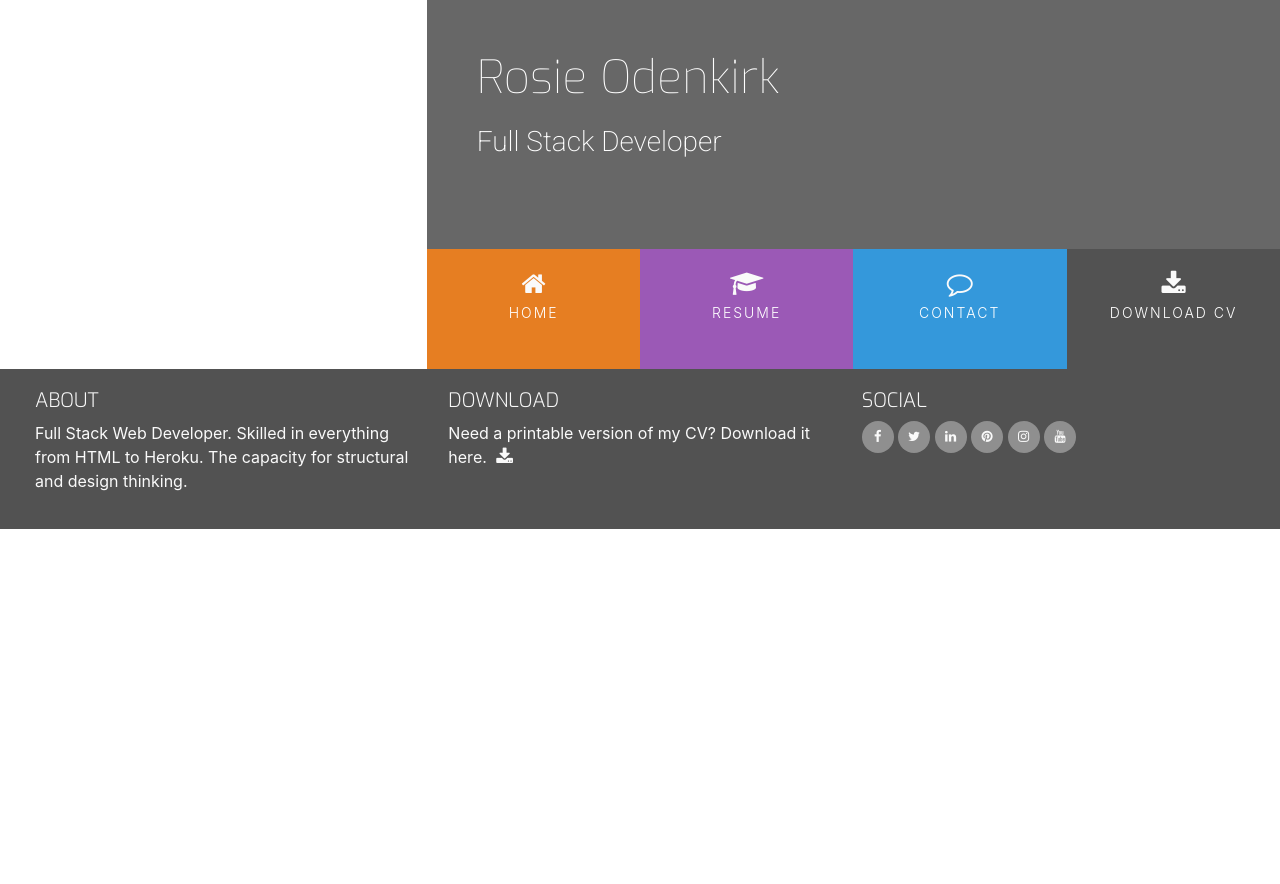
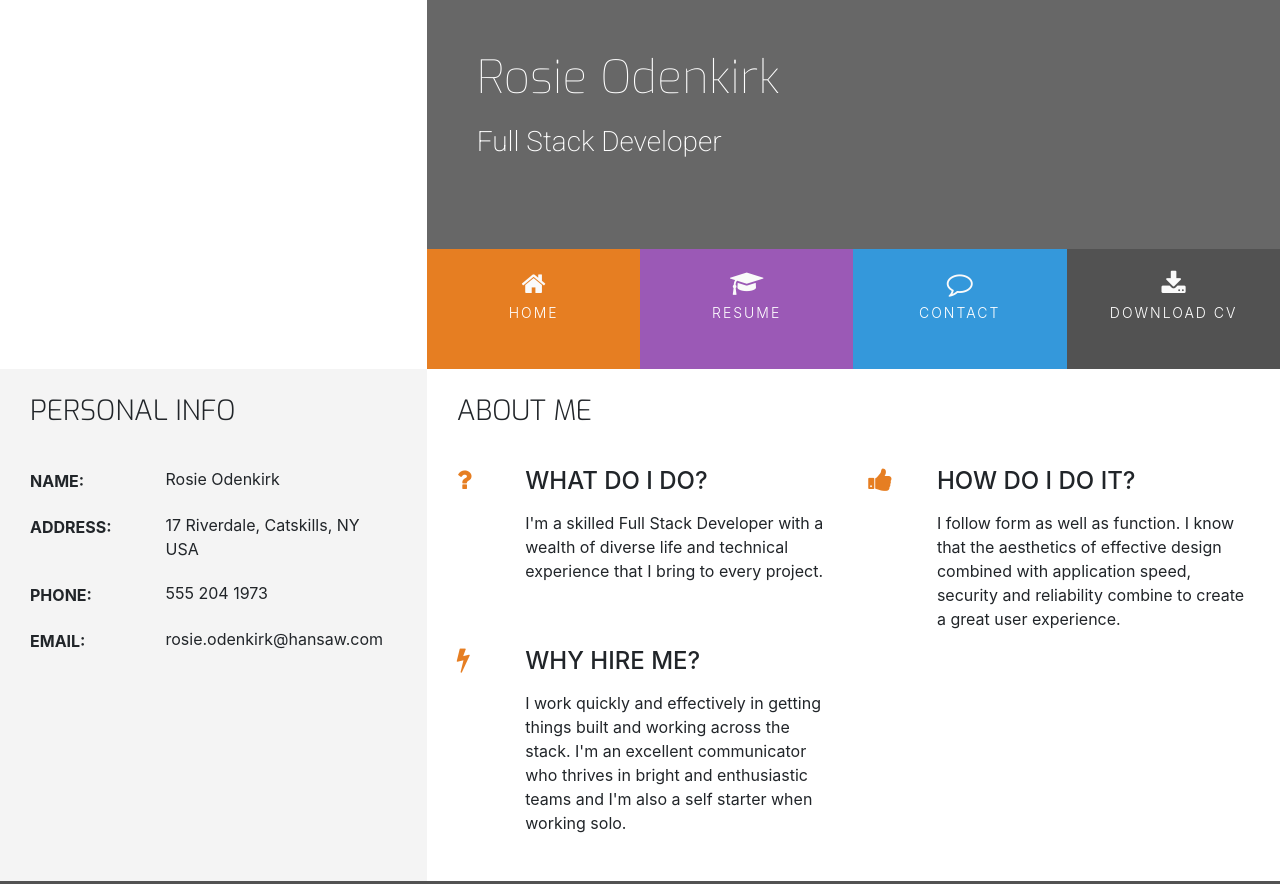
Before and after one commit to Davewalsh3/UCD-Resume, a plain HTML site: page resume.html in a window 1280 px wide. Shown: the top 884 px of the page. Before the commit the page ends 800 px from the top, so only its background shows below. Drawn offline with nearby package versions, Linux system fonts and the light colour scheme.

Commit message:
Resume initial commit

```diff
--- a/resume.html
+++ b/resume.html
@@ -45,7 +45,118 @@
         </div>
     </header>
     <section>
+<section class="container-fluid">
+        <div class="row">
+            <div class="col-md-4 bg-color-personal-info section-column">
+                <div class="row">
+                    <div class="col-12">
+                        <h3 class="section-heading uppercase">
+                            Personal Info
+                        </h3>
+                    </div>
+                </div>
+                <div class="personal-info-item">
+                    <div class="key">
+                        <p class="uppercase">
+                            Name:
+                        </p>
+                    </div>
+                    <div class="value">
+                        <p>
+                            Rosie Odenkirk
+                        </p>
+                    </div>
+                </div>
+                <div class="personal-info-item">
+                    <div class="key">
+                        <p class="uppercase">
+                            Address:
+                        </p>
+                    </div>
+                    <div class="value">
+                        <p>
+                            17 Riverdale, Catskills, NY USA
+                        </p>
+                    </div>
+                </div>
+                <div class="personal-info-item">
+                    <div class="key">
+                        <p class="uppercase">
+                            Phone:
+                        </p>
+                    </div>
+                    <div class="value">
+                        <p>
+                            555 204 1973
+                        </p>
+                    </div>
+                </div>
+                <div class="personal-info-item">
+                    <div class="key">
+                        <p class="uppercase">
+                            Email:
+                        </p>
+                    </div>
+                    <div class="value">
+                        <p>
+                            rosie.odenkirk@hansaw.com
+                        </p>
+                    </div>
+                </div>
+            </div>
 
+            <div class="col-md-8 bg-color-three-reasons section-column">
+                <div class="row">
+                    <div class="col">
+                        <h3 class="section-heading uppercase">About Me</h3>
+                    </div>
+                </div>
+                <div class="row">
+                    <div class="col-10 offset-1 offset-sm-0 col-sm-4 col-md-6">
+                        <div class="row">
+                            <div class="col-2">
+                                <i class="three-reasons-icon fa fa-question" aria-hidden="true"></i>
+                            </div>
+                            <div class="col-10">
+                                <h4 class="three-reasons-heading uppercase">What do I do?</h4>
+                                <p>
+                                    I'm a skilled Full Stack Developer with a wealth of diverse life and technical experience that I bring to every project.
+                                </p>
+                            </div>
+                        </div>
+                    </div>
+                    <div class="col-10 offset-1 offset-sm-0 col-sm-4 col-md-6">
+                        <div class="row">
+                            <div class="col-2">
+                                <i class="three-reasons-icon fa fa-thumbs-up" aria-hidden="true"></i>
+                            </div>
+                            <div class="col-10">
+                                <h4 class="three-reasons-heading uppercase">How do I do it?</h4>
+                                <p>
+                                    I follow form as well as function. I know that the aesthetics of effective design combined with application speed, security and reliability combine to create a great user experience.
+                                </p>
+                            </div>
+                        </div>
+                    </div>
+                    <div class="col-10 offset-1 offset-sm-0 col-sm-4 col-md-6">
+                        <div class="row">
+                            <div class="col-2">
+                                <i class="three-reasons-icon fa fa-bolt" aria-hidden="true"></i>
+                            </div>
+                            <div class="col-10">
+                                <h4 class="three-reasons-heading uppercase">Why hire me?</h4>
+                                <p>
+                                    I work quickly and effectively in getting things built and working across the stack. I'm an excellent communicator who thrives in bright and enthusiastic teams and I'm also a self starter when working solo.
+                                </p>
+                            </div>
+                        </div>
+                    </div>
+                </div>
+            </div>
+        </div>
+
+
+    </section>
     </section>
     <footer class="container-fluid">
         <div id="footer-details" class="row">
```
